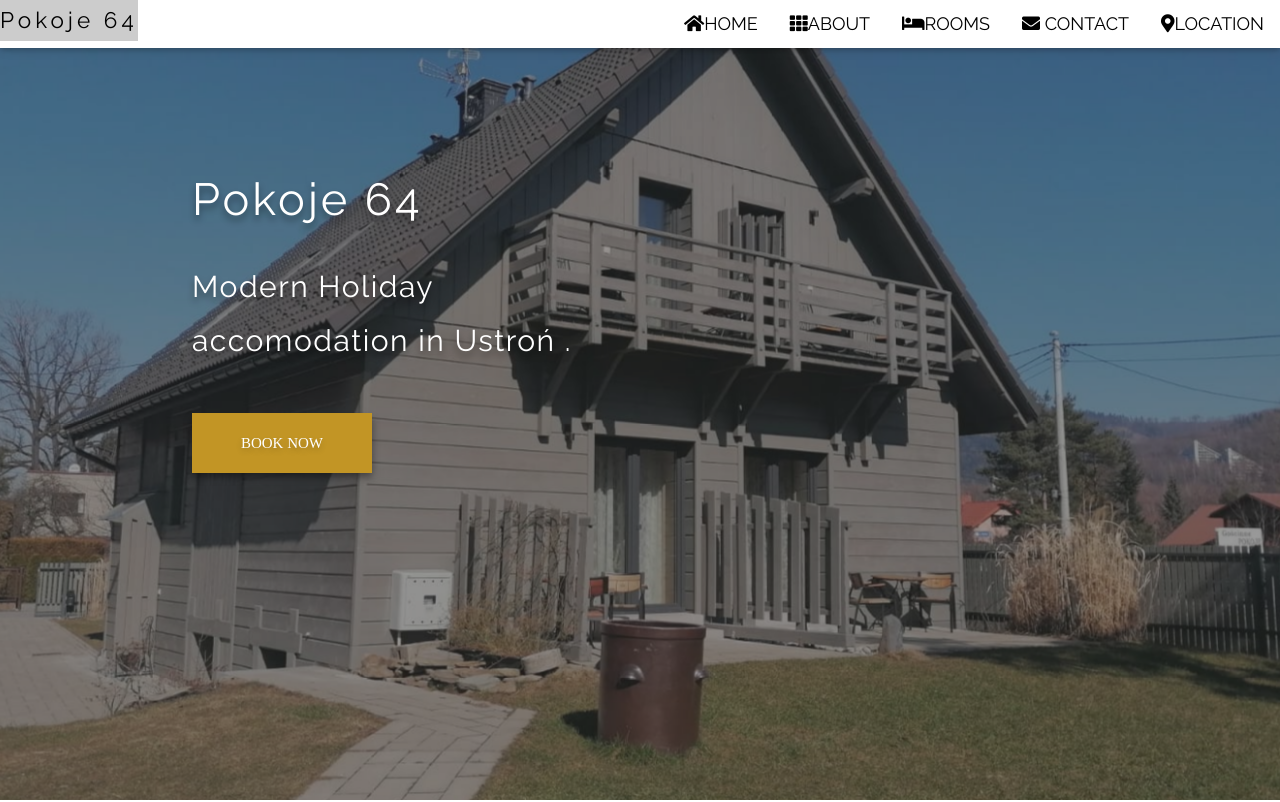
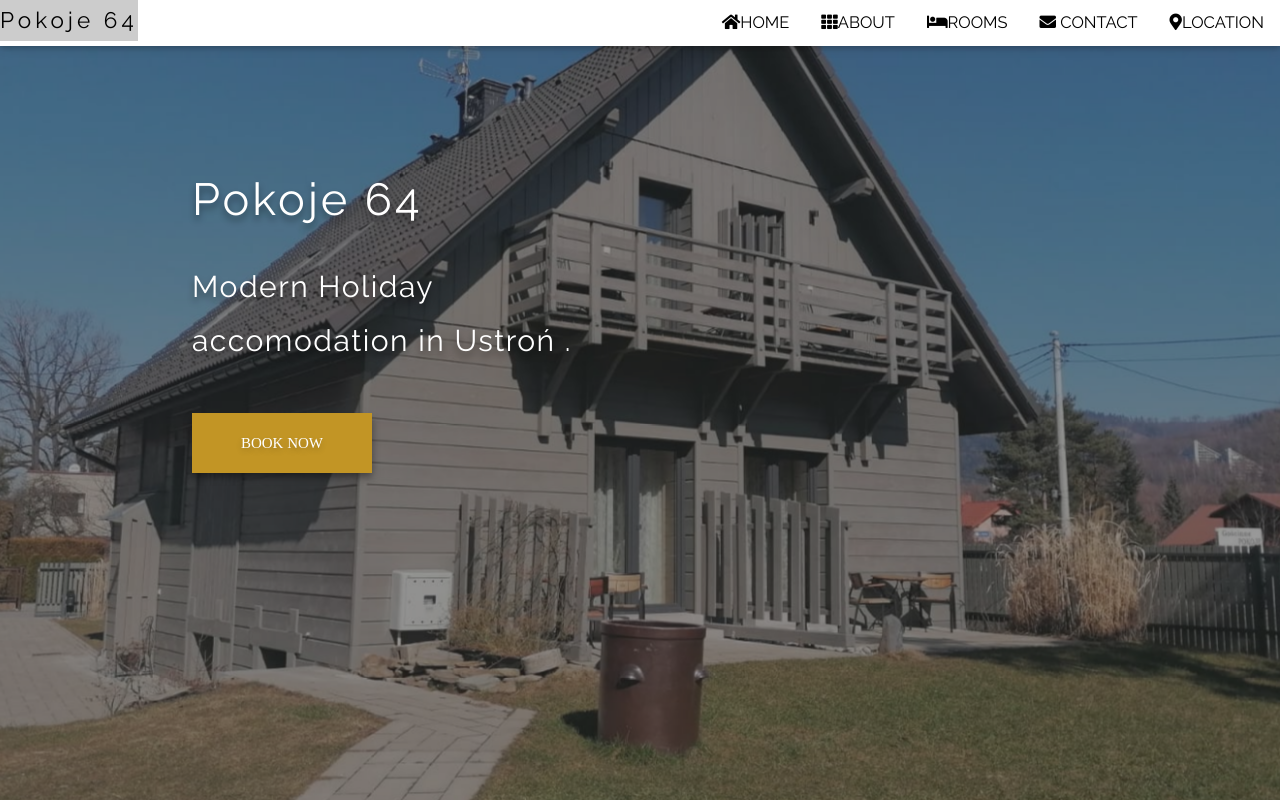
Before and after one commit to Eltobenjo/pokoje_64, a plain HTML site: page index.html in a window 1280 px wide. Shown: the top 802 px of the page. Drawn offline with nearby package versions, Linux system fonts and the light colour scheme; a script that the page names is missing; a web font is replaced by a local one.

Commit message:
font change

```diff
--- a/styles.css
+++ b/styles.css
@@ -1,24 +1,30 @@
-body,h1,h2,h3,h4,h5,h6 {font-family: "Raleway", sans-serif}
+body,
+h1,
+h2,
+h3,
+h4,
+h5,
+h6 {
+  font-family: "Raleway", sans-serif;
+}
 
-    body, html {
+body,
+html {
   height: 100%;
   line-height: 1.8;
   scroll-behavior: smooth;
 }
 
-
-#logo{
+#logo {
   font-size: 1.5rem;
   padding: 0;
 }
 
 .w3-bar .w3-button {
-
-font-size: 1.2rem;
-
+  font-size: 1.1rem;
 }
 
-    .material-symbols-outlined{
+.material-symbols-outlined {
   font-size: 6rem;
 }
 
@@ -44,9 +50,6 @@ font-size: 1.2rem;
   opacity: 0.5;
   animation: scale 25s;
 }
-
-
-
 
 @keyframes scale {
   0% {
@@ -97,7 +100,6 @@ font-size: 1.2rem;
 }
 
 .banner p {
-
   font-size: 2rem;
   color: #fff;
   width: 70%;
@@ -123,7 +125,7 @@ font-size: 1.2rem;
   opacity: 0;
   animation: moveBanner 1s 0.9s forwards;
 }
-.contact-icon{
+.contact-icon {
   width: 50%;
   margin: auto;
 }
@@ -133,23 +135,17 @@ form {
   margin: auto;
 }
 
-
-
-#location{
+#location {
   background-position: center;
   background-size: cover;
   background-image: url("images/ustron.jpg");
   min-height: 100vh;
 }
 
-#map{
-
+#map {
   max-width: 50%;
   margin: auto;
 }
-
-
-
 
 @keyframes moveBanner {
   0% {
```
Lines whose indentation alone changed are shown as unchanged.
